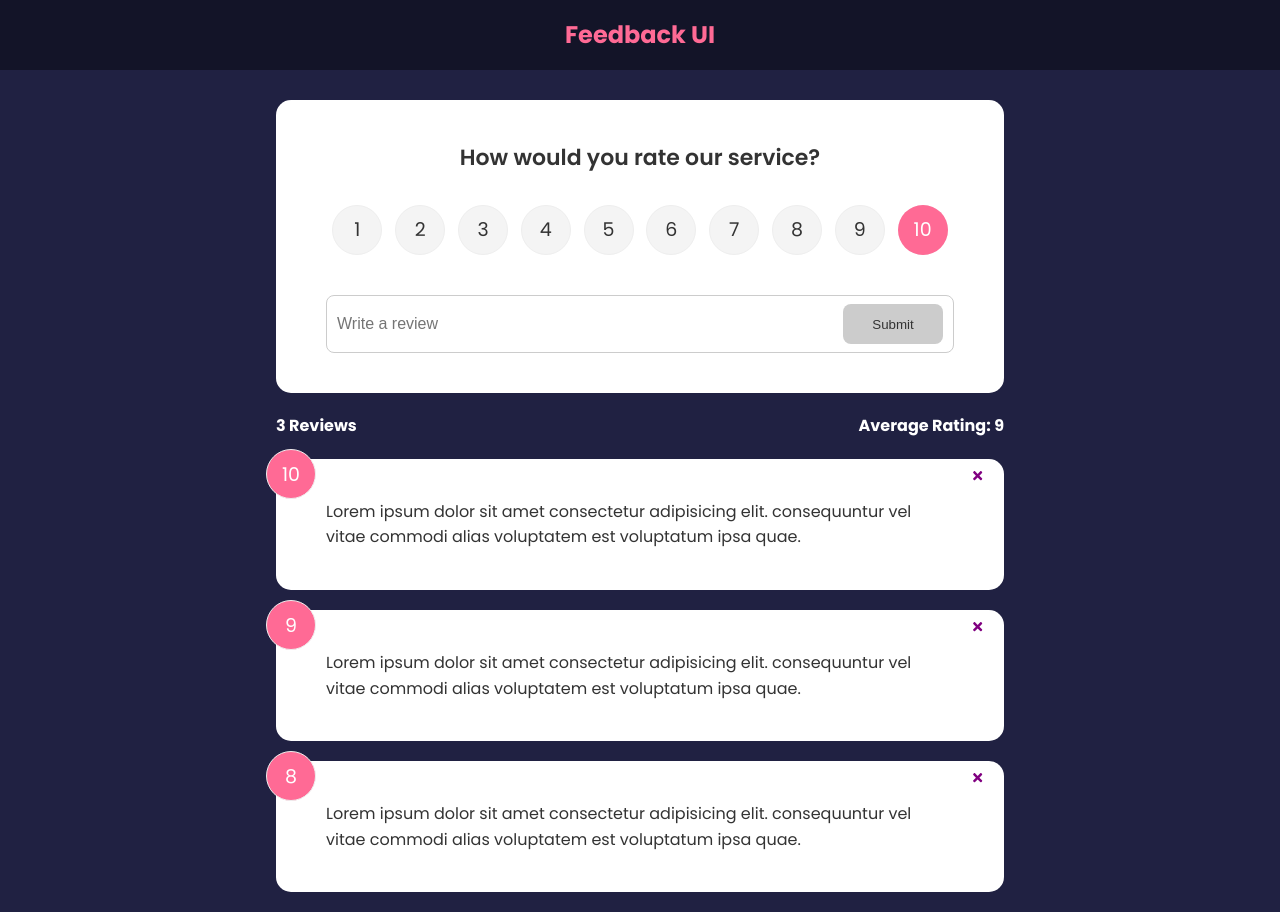
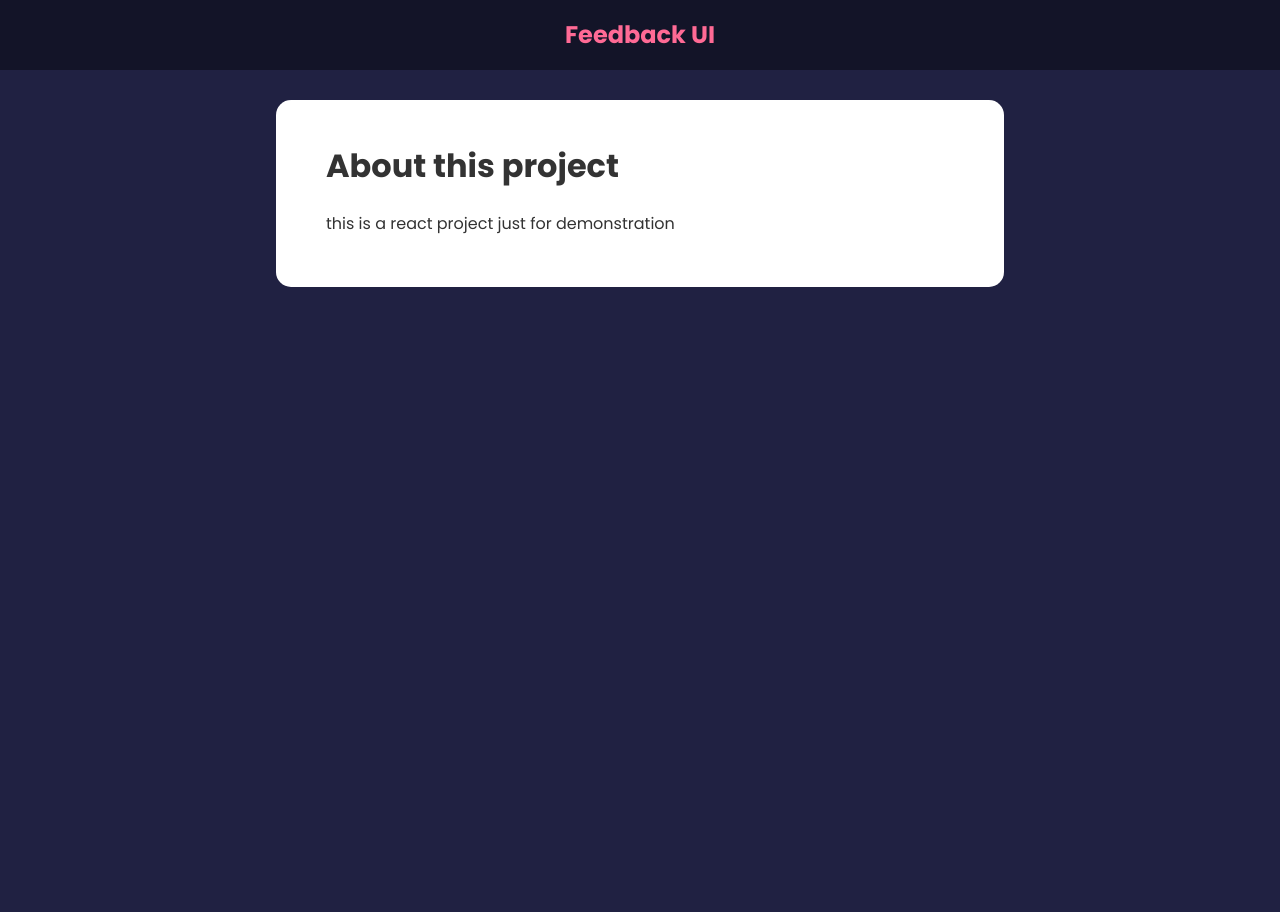
Before and after one commit to shubhamchaubey/feedback, a React (Create React App) app: page /about in a window 1280 px wide. After the commit the page ends 800 px from the top, so only its background shows below. Built offline with nearby package versions, Linux system fonts and the light colour scheme.

Commit message:
modified:   package-lock.json 	modified:   package.json 	modified:   src/App.js 	modified:   src/components/FeedbackItem.js 	modified:   src/components/FeedbackList.js 	new file:   src/pages/About.js     Configured React Router Dom to create easy navigation

```diff
--- a/package.json
+++ b/package.json
@@ -9,6 +9,7 @@
     "react": "^18.2.0",
     "react-dom": "^18.2.0",
     "react-icons": "^4.6.0",
+    "react-router-dom": "^6.4.3",
     "react-scripts": "5.0.1",
     "web-vitals": "^2.1.4"
   },
--- a/src/App.js
+++ b/src/App.js
@@ -5,7 +5,9 @@ import FeedbackData from './data/FeedbackData';
 import Header from './components/Header';
 import FeedbackStats from './components/FeedbackStats';
 import FeedbackForm from './components/FeedbackForm';
-import {v4 as uuidv4} from 'uuid'
+import {v4 as uuidv4} from 'uuid';
+import About from './pages/About';
+import { BrowserRouter as Router, Route, Routes } from 'react-router-dom';
 
 function App() {
   const [feedback, setFeedback] = useState(FeedbackData)
@@ -21,14 +23,24 @@ function App() {
     setFeedback([newFeedback, ...feedback])
   }
   return (
-    <>
+    <Router>
     <Header text = "Feedback UI" />
     <div className='container'>
-      <FeedbackForm handleAdd={addFeedback}/>
-      <FeedbackStats feedback={feedback}/>
-      <FeedbackList feedback={feedback} handleDelete={deleteFeedback}/>
+      <Routes>
+      <Route exact path='/'
+        element={
+        <>
+        <FeedbackForm handleAdd={addFeedback}/>
+        <FeedbackStats feedback={feedback}/>
+        <FeedbackList feedback={feedback} handleDelete={deleteFeedback}/>
+        </>
+      }>
+
+      </Route>
+      <Route path="/about" element={<About/>}/>
+      </Routes>
     </div>
-    </>
+    </Router>
   );
 }
 
--- a/src/components/FeedbackItem.js
+++ b/src/components/FeedbackItem.js
@@ -6,7 +6,7 @@ import { FaTimes } from 'react-icons/fa'
 function FeedbackItem({item, handleDelete}) {
 
   const handleClick = () => {
-    console.log(123)
+
   }
 
   return (
--- /dev/null
+++ b/src/pages/About.js
@@ -0,0 +1,14 @@
+
+import Card from '../components/shared/Card'
+function About() {
+  return (
+    <Card>
+      <div className='about'>
+        <h1>About this project</h1>
+        <p>this is a react project just for demonstration</p>
+      </div>
+    </Card>
+  )
+}
+
+export default About
```
Also changed, not shown: src/components/FeedbackList.js (+0 -16 lines), 1 other file (tests, documents, lock files or other folders).
